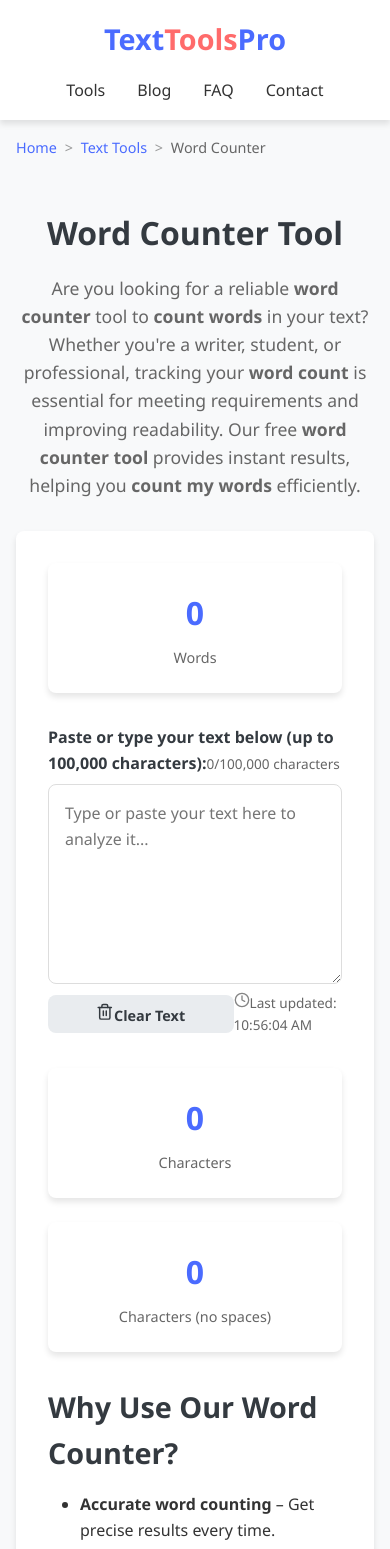
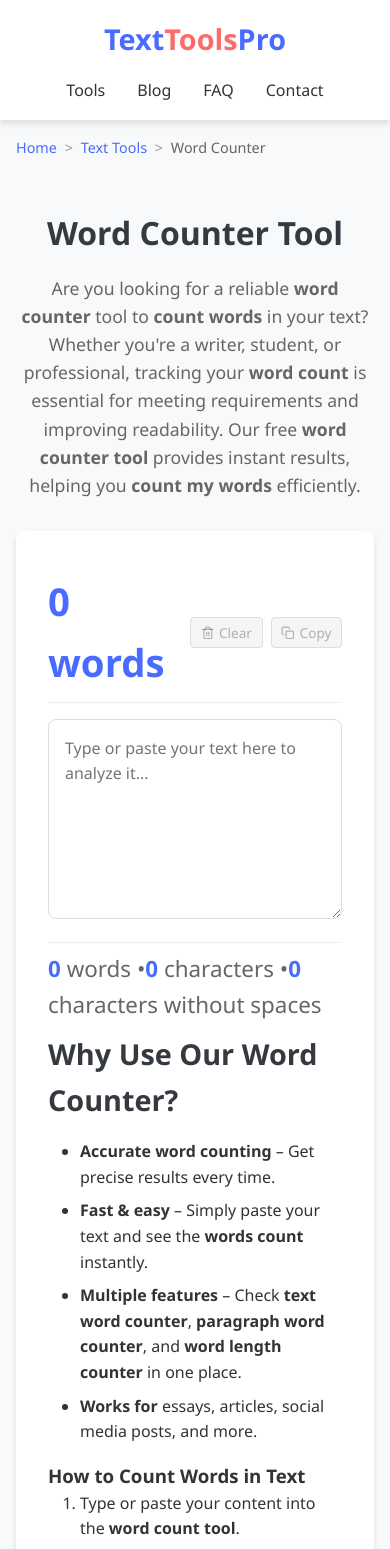
Before and after one commit to 1409-2542/text-tools, a Next.js app: page /word-counter in a window 390 px wide. Shown: the top 1549 px of the page. Built offline with nearby package versions, Linux system fonts and the light colour scheme.

Commit message:
trying to improve the word counter page, especially for mobile

```diff
--- a/components/WordCounterTool.module.css
+++ b/components/WordCounterTool.module.css
@@ -240,3 +240,70 @@
   font-size: 1rem;
   color: #666;
 }
+
+/* Compact Header */
+.compactHeader {
+  display: flex;
+  justify-content: space-between;
+  align-items: center;
+  padding: 0.5rem 0;
+  margin-bottom: 1rem;
+  border-bottom: 1px solid #eee;
+}
+
+.compactCounts h2 {
+  margin: 0;
+  font-size: 2.4rem;
+  color: var(--primary-color);
+  font-weight: 600;
+}
+
+.selectionIndicator {
+  font-size: 0.8rem;
+  color: #666;
+  margin-left: 0.5rem;
+}
+
+.compactActions {
+  display: flex;
+  gap: 0.5rem;
+}
+
+.compactButton {
+  display: flex;
+  align-items: center;
+  gap: 0.3rem;
+  padding: 0.3rem 0.6rem;
+  background: #f5f5f5;
+  border: 1px solid #ddd;
+  border-radius: 4px;
+  font-size: 0.85rem;
+  cursor: pointer;
+}
+
+.compactButton:hover {
+  background: #eee;
+}
+
+/* Minimal Footer */
+.minimalFooter {
+  display: flex;
+  justify-content: space-between;
+  align-items: center;
+  padding: 0.5rem 0;
+  margin-top: 1rem;
+  border-top: 1px solid #eee;
+  font-size: 1.4rem;
+  color: #666;
+}
+
+.footerStats strong {
+  color: var(--primary-color);
+  font-weight: 600;
+}
+
+.lastUpdated {
+  display: flex;
+  align-items: center;
+  gap: 0.3rem;
+}
--- a/components/WordCounterTool.tsx
+++ b/components/WordCounterTool.tsx
@@ -5,7 +5,7 @@
 import ToolSidebar from "@/components/ToolSidebar";
 import ToolPromo from '@/components/ToolPromo'
 import { FaRegLightbulb } from 'react-icons/fa'
-import { FiClock, FiTrash2 } from 'react-icons/fi'
+import { FiClock, FiTrash2, FiCopy } from 'react-icons/fi'
 
 interface Counts {
   words: number;
@@ -64,12 +64,7 @@
       charactersNoSpaces: countCharactersNoSpaces(text),
       lastUpdated: new Date(),
     }
-  }, [
-    text,
-    countWords,
-    countCharacters,
-    countCharactersNoSpaces,
-  ])
+  }, [text, countWords, countCharacters, countCharactersNoSpaces])
 
   // Handle typing timeout for performance
   useEffect(() => {
@@ -92,7 +87,6 @@
   const handleTextChange = (e: React.ChangeEvent<HTMLTextAreaElement>) => {
     setText(e.target.value)
     setIsTyping(true)
-    // Clear selection when text changes
     setSelectedText('')
     setSelectionCounts(null)
   }
@@ -104,13 +98,41 @@
     setSelectionCounts(null)
   }
 
-  const BasicResults = () => (
-    <div className={styles.resultsContainer}>
-      <div className={styles.resultCard}>
-        <div className={styles.resultValue}>
-          {selectionCounts ? selectionCounts.words.toLocaleString() : counts.words.toLocaleString()}
-        </div>
-        <div className={styles.resultLabel}>Words</div>
+  const handleCopy = () => {
+    navigator.clipboard.writeText(text)
+    setCopySuccess(true)
+  }
+
+  // New compact components
+  const CompactHeader = () => (
+    <div className={styles.compactHeader}>
+      <div className={styles.compactCounts}>
+        <h2>
+          {selectionCounts ? selectionCounts.words.toLocaleString() : counts.words.toLocaleString()} words
+          {selectionCounts && (
+            <span className={styles.selectionIndicator}> (selection)</span>
+          )}
+        </h2>
+      </div>
+      <div className={styles.compactActions}>
+        <button className={styles.compactButton} onClick={clearText} disabled={!text}>
+          <FiTrash2 /> Clear
+        </button>
+        <button className={styles.compactButton} onClick={handleCopy} disabled={!text}>
+          <FiCopy /> Copy
+        </button>
+      </div>
+    </div>
+  )
+
+  const MinimalFooter = () => (
+    <div className={styles.minimalFooter}>
+      <div className={styles.footerStats}>
+        <span>
+          <strong>{selectionCounts ? selectionCounts.words.toLocaleString() : counts.words.toLocaleString()}</strong> words •
+          <strong>{selectionCounts ? selectionCounts.characters.toLocaleString() : counts.characters.toLocaleString()}</strong> characters •
+          <strong>{selectionCounts ? selectionCounts.charactersNoSpaces.toLocaleString() : counts.charactersNoSpaces.toLocaleString()}</strong> characters without spaces
+        </span>
       </div>
     </div>
   )
@@ -124,16 +146,9 @@
 
       <div id="word-counter" className={styles.toolContainer}>
         <div className={styles.toolMain}>
-          <div>
-            <BasicResults />
-          </div>
+          <CompactHeader />
+
           <div className={styles.textInputContainer}>
-            <label htmlFor="text-input" className={styles.inputLabel}>
-              Paste or type your text below (up to 100,000 characters):
-              <span className={styles.charCounter}>
-                {text.length.toLocaleString()}/100,000 characters
-              </span>
-            </label>
             <textarea
               id="text-input"
               ref={textareaRef}
@@ -151,46 +166,7 @@
             )}
           </div>
 
-          <div className={styles.inputFooter}>
-                <button
-                  className={`${styles.btn} ${styles.btnSecondary} ${styles.btnSmall}`}
-                  onClick={clearText}
-                  disabled={!text}
-                  aria-label="Clear text"
-                >
-                  <FiTrash2 className={styles.btnIcon} />
-                  Clear Text
-                </button>
-              <div className={styles.lastUpdated}>
-                {lastUpdated && !isTyping && (
-                  <>
-                    <FiClock className={styles.statusIcon} />
-                    Last updated: {lastUpdated.toLocaleTimeString()}
-                  </>
-                )}
-                {isTyping && (
-                  <>
-                    <FaRegLightbulb className={styles.statusIcon} />
-                    Typing...
-                  </>
-                )}
-              </div>
-          </div>
-
-          <div className={styles.resultsContainer}>
-            <div className={styles.resultCard}>
-              <div className={styles.resultValue}>
-                {selectionCounts ? selectionCounts.characters.toLocaleString() : counts.characters.toLocaleString()}
-              </div>
-              <div className={styles.resultLabel}>Characters</div>
-            </div>
-            <div className={styles.resultCard}>
-              <div className={styles.resultValue}>
-                {selectionCounts ? selectionCounts.charactersNoSpaces.toLocaleString() : counts.charactersNoSpaces.toLocaleString()}
-              </div>
-              <div className={styles.resultLabel}>Characters (no spaces)</div>
-            </div>
-          </div>
+          <MinimalFooter />
 
           <div className={styles.toolDescription}>
             <h2>Why Use Our Word Counter?</h2>
```
